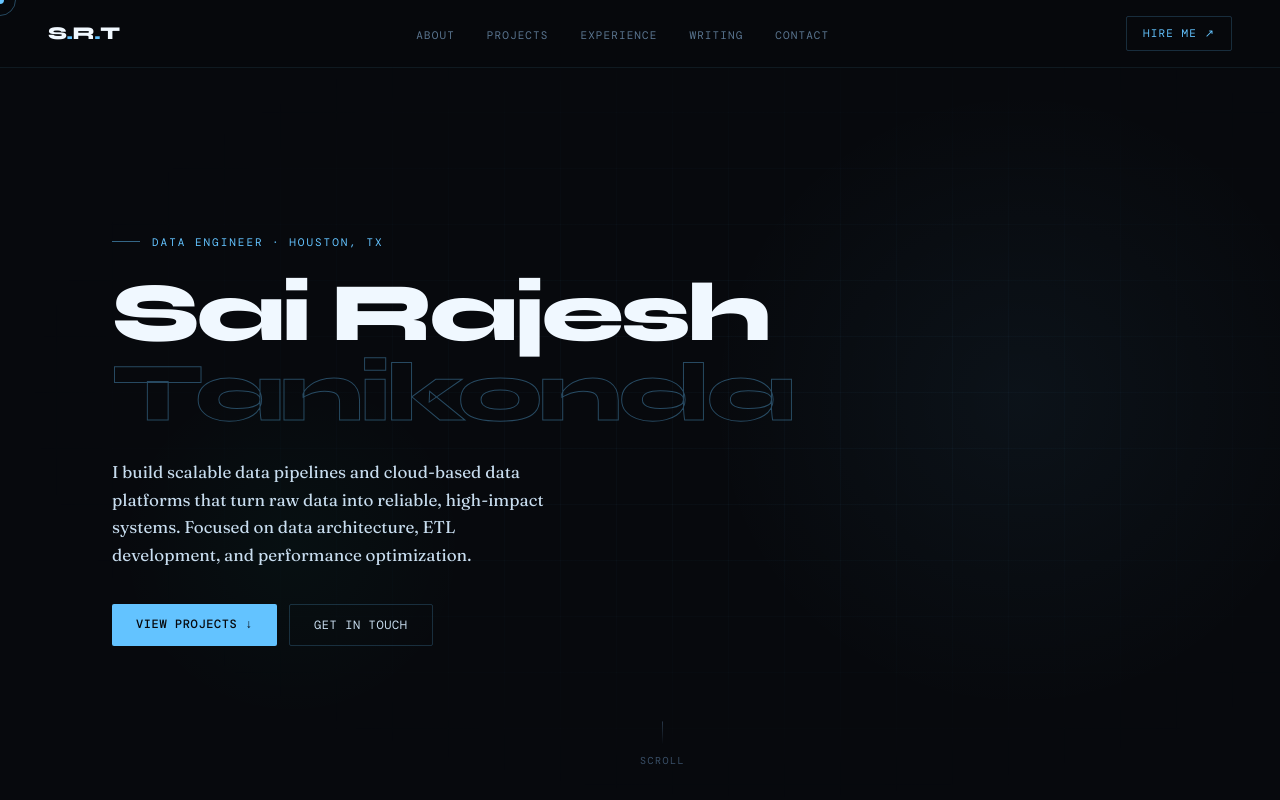
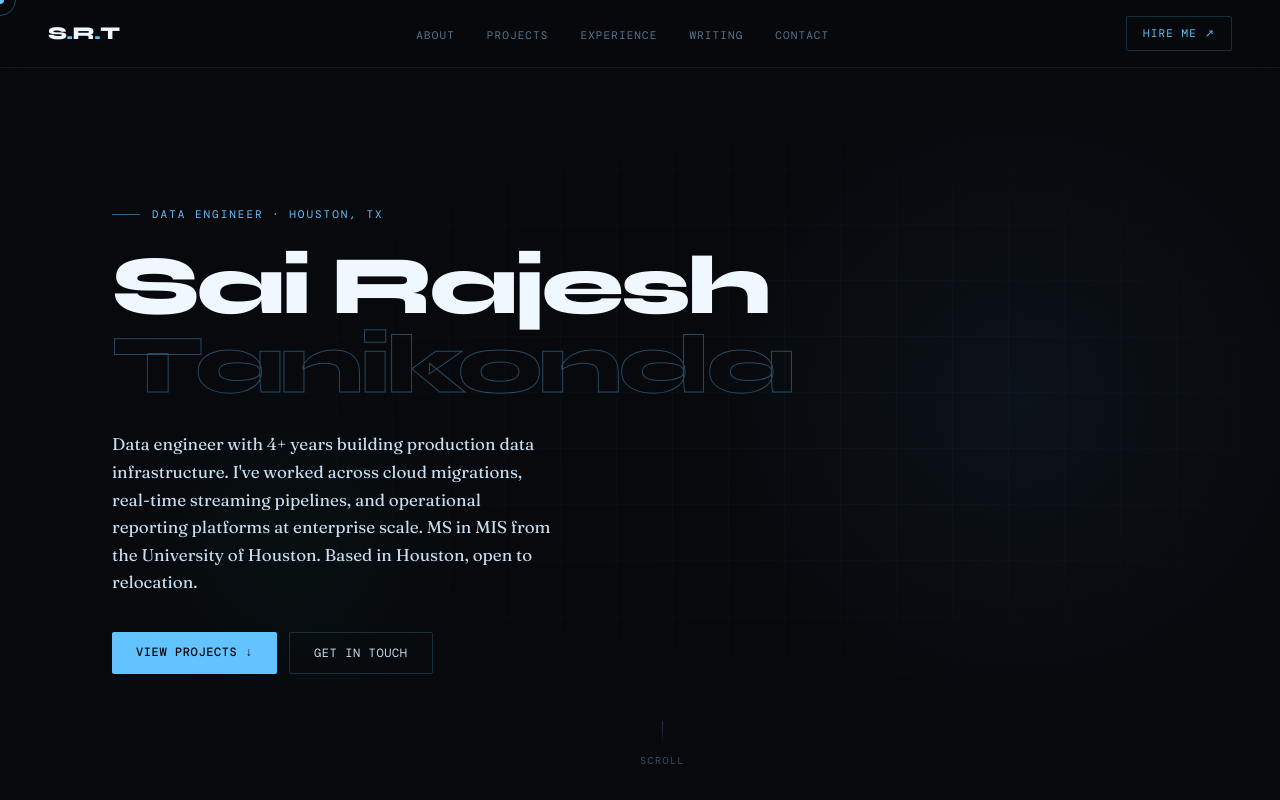
Before and after one commit to stanik0n/nextjs-portfolio, a Next.js app: page / in a window 1280 px wide. Shown: the top 800 px of the page. Built offline with nearby package versions, Linux system fonts and the light colour scheme; a web font is replaced by a local one.

Commit message:
Update hero bio to be more natural and concise

```diff
--- a/components/Hero.tsx
+++ b/components/Hero.tsx
@@ -70,9 +70,10 @@ export default function Hero() {
               opacity: 0, animation: "fade-up 0.7s 0.3s ease forwards",
             }}
           >
-            I build scalable data pipelines and cloud-based data platforms that
-            turn raw data into reliable, high-impact systems. Focused on data
-            architecture, ETL development, and performance optimization.
+            Data engineer with 4+ years building production data infrastructure.
+            I've worked across cloud migrations, real-time streaming pipelines, and
+            operational reporting platforms at enterprise scale. MS in MIS from the
+            University of Houston. Based in Houston, open to relocation.
           </p>
 
           <div
```
